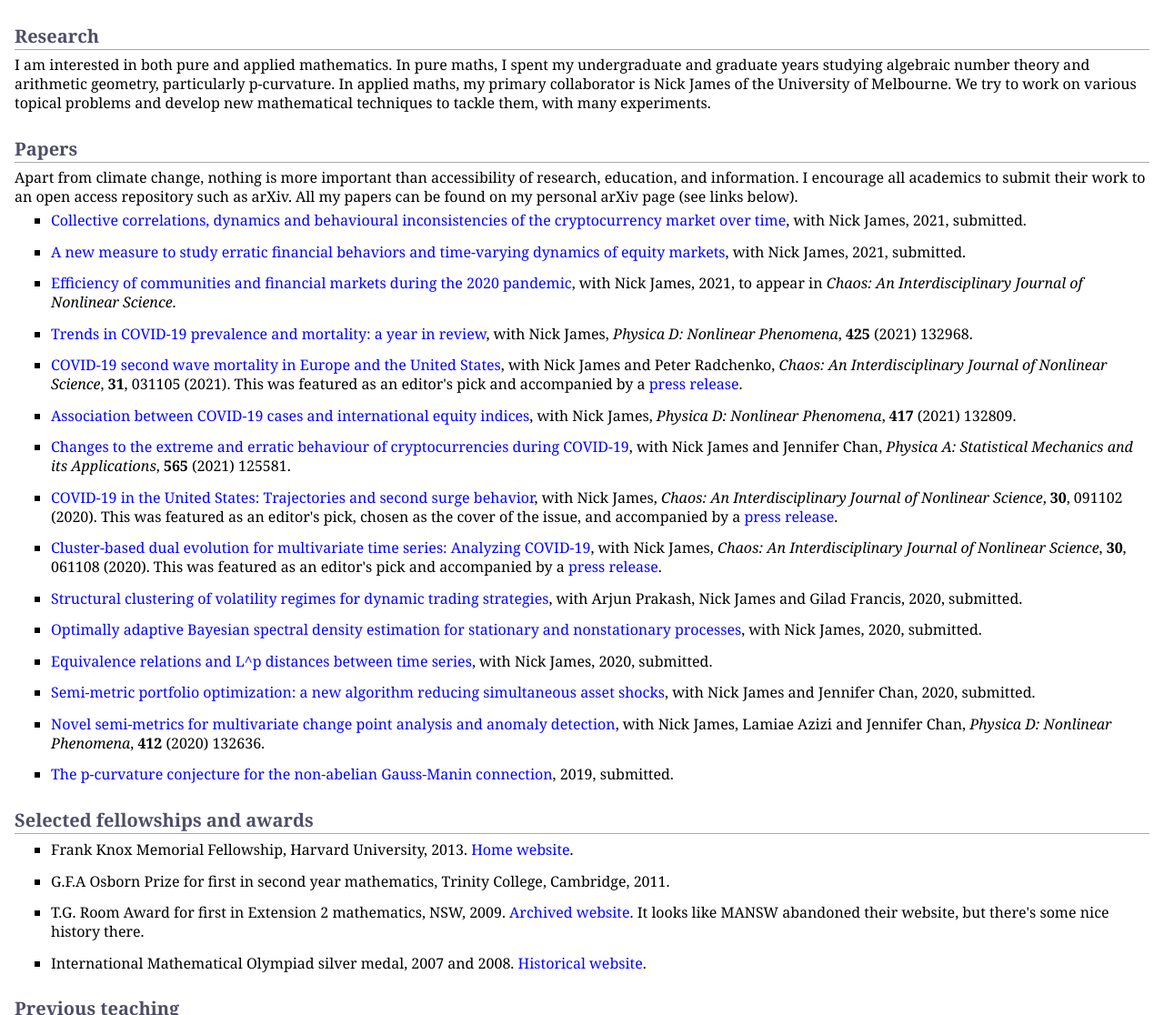
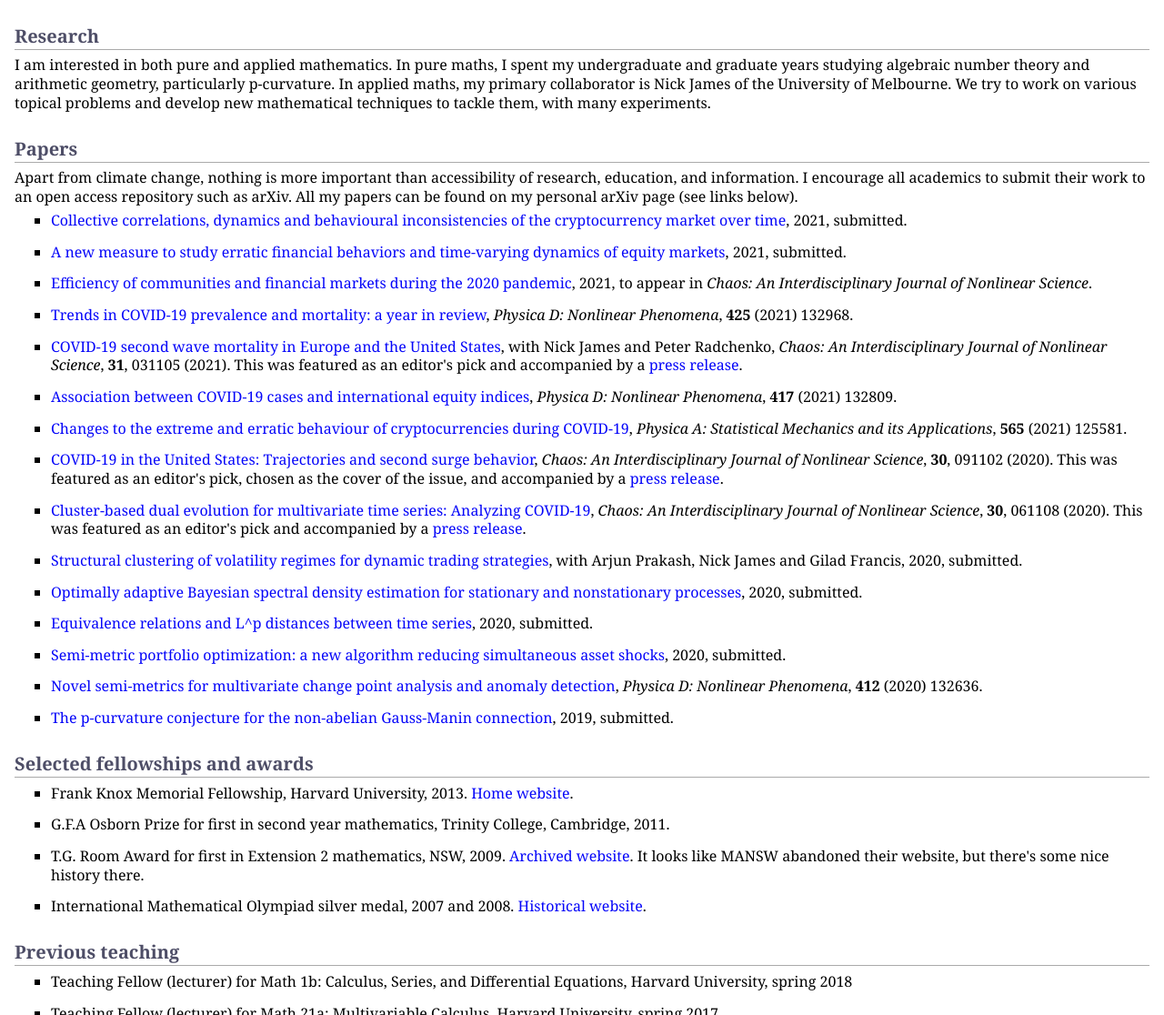
Before and after one commit to MaxMenzies/maxmenzies.com, a Jekyll site: the page index.html, which Jekyll copies as it is, in a window 1280 px wide and 1400 px high, cut to the strip 284-1400 px from the top of the window. Shown: the whole strip at 91% size. Built offline with Jekyll 4.4.1, drawn with Linux system fonts in a browser that asks for light colours.

Commit message:
Update index.html

```diff
--- a/index.html
+++ b/index.html
@@ -42,19 +42,19 @@
 <h2>Papers</h2>
 <p>Apart from climate change, nothing is more important than accessibility of research, education, and information. I encourage all academics to submit their work to an open access repository such as arXiv. All my papers can be found on my personal arXiv page (see links below). </p>
 <ul>
-<li><p><a href="https://arxiv.org/abs/2107.13926">Collective correlations, dynamics and behavioural inconsistencies of the cryptocurrency market over time</a>, with Nick James, 2021, submitted.</p>
+<li><p><a href="https://arxiv.org/abs/2107.13926">Collective correlations, dynamics and behavioural inconsistencies of the cryptocurrency market over time</a>, 2021, submitted.</p>
 </li>
 </ul>
 <ul>
-<li><p><a href="https://arxiv.org/abs/2106.07377">A new measure to study erratic financial behaviors and time-varying dynamics of equity markets</a>, with Nick James, 2021, submitted.</p>
+<li><p><a href="https://arxiv.org/abs/2106.07377">A new measure to study erratic financial behaviors and time-varying dynamics of equity markets</a>, 2021, submitted.</p>
 </li>
 </ul>
 <ul>
-<li><p><a href="https://arxiv.org/abs/2104.02318">Efficiency of communities and financial markets during the 2020 pandemic</a>, with Nick James, 2021, to appear in <i>Chaos: An Interdisciplinary Journal of Nonlinear Science</i>.</p>
+<li><p><a href="https://arxiv.org/abs/2104.02318">Efficiency of communities and financial markets during the 2020 pandemic</a>, 2021, to appear in <i>Chaos: An Interdisciplinary Journal of Nonlinear Science</i>.</p>
 </li>
 </ul>
 <ul>
-<li><p><a href="https://www.sciencedirect.com/science/article/pii/S0167278921001251">Trends in COVID-19 prevalence and mortality: a year in review</a>, with Nick James, <i>Physica D: Nonlinear Phenomena</i>, <b>425</b> (2021) 132968.</p>
+<li><p><a href="https://www.sciencedirect.com/science/article/pii/S0167278921001251">Trends in COVID-19 prevalence and mortality: a year in review</a>, <i>Physica D: Nonlinear Phenomena</i>, <b>425</b> (2021) 132968.</p>
 </li>
 </ul>
 <ul>
@@ -62,19 +62,19 @@
 </li>
 </ul>
 <ul>
-<li><p><a href="https://www.sciencedirect.com/science/article/abs/pii/S0167278920308101">Association between COVID-19 cases and international equity indices</a>, with Nick James, <i>Physica D: Nonlinear Phenomena</i>, <b>417</b> (2021) 132809.</p>
+<li><p><a href="https://www.sciencedirect.com/science/article/abs/pii/S0167278920308101">Association between COVID-19 cases and international equity indices</a>, <i>Physica D: Nonlinear Phenomena</i>, <b>417</b> (2021) 132809.</p>
 </li>
 </ul>
 <ul>
-<li><p><a href="https://www.sciencedirect.com/science/article/pii/S0378437120308797">Changes to the extreme and erratic behaviour of cryptocurrencies during COVID-19</a>, with Nick James and Jennifer Chan, <i>Physica A: Statistical Mechanics and its Applications</i>, <b>565</b> (2021) 125581.</p>
+<li><p><a href="https://www.sciencedirect.com/science/article/pii/S0378437120308797">Changes to the extreme and erratic behaviour of cryptocurrencies during COVID-19</a>, <i>Physica A: Statistical Mechanics and its Applications</i>, <b>565</b> (2021) 125581.</p>
 </li>
 </ul>
 <ul>
-<li><p><a href="https://aip.scitation.org/doi/10.1063/5.0024204">COVID-19 in the United States: Trajectories and second surge behavior</a>, with Nick James, <i>Chaos: An Interdisciplinary Journal of Nonlinear Science</i>, <b>30</b>, 091102 (2020). This was featured as an editor's pick, chosen as the cover of the issue, and accompanied by a <a href="https://publishing.aip.org/publications/latest-content/covid-19-second-wave-for-some-others-remain-in-first-wave/">press release</a>. </p>
+<li><p><a href="https://aip.scitation.org/doi/10.1063/5.0024204">COVID-19 in the United States: Trajectories and second surge behavior</a>, <i>Chaos: An Interdisciplinary Journal of Nonlinear Science</i>, <b>30</b>, 091102 (2020). This was featured as an editor's pick, chosen as the cover of the issue, and accompanied by a <a href="https://publishing.aip.org/publications/latest-content/covid-19-second-wave-for-some-others-remain-in-first-wave/">press release</a>. </p>
 </li>
 </ul>
 <ul>
-<li><p><a href="https://aip.scitation.org/doi/10.1063/5.0013156">Cluster-based dual evolution for multivariate time series: Analyzing COVID-19</a>, with Nick James, <i>Chaos: An Interdisciplinary Journal of Nonlinear Science</i>, <b>30</b>, 061108 (2020). This was featured as an editor's pick and accompanied by a <a href="https://publishing.aip.org/publications/latest-content/countries-group-into-clusters-as-covid-19-outbreak-spreads/">press release</a>.</p>
+<li><p><a href="https://aip.scitation.org/doi/10.1063/5.0013156">Cluster-based dual evolution for multivariate time series: Analyzing COVID-19</a>, <i>Chaos: An Interdisciplinary Journal of Nonlinear Science</i>, <b>30</b>, 061108 (2020). This was featured as an editor's pick and accompanied by a <a href="https://publishing.aip.org/publications/latest-content/countries-group-into-clusters-as-covid-19-outbreak-spreads/">press release</a>.</p>
 </li>
 </ul>
 <ul>
@@ -82,19 +82,19 @@
 </li>
 </ul>
 <ul>
-<li><p><a href="https://arxiv.org/abs/2003.02367">Optimally adaptive Bayesian spectral density estimation for stationary and nonstationary processes</a>, with Nick James, 2020, submitted. </p>
+<li><p><a href="https://arxiv.org/abs/2003.02367">Optimally adaptive Bayesian spectral density estimation for stationary and nonstationary processes</a>, 2020, submitted. </p>
 </li>
 </ul>
 <ul>
-<li><p><a href="https://arxiv.org/abs/2002.02592">Equivalence relations and L^p distances between time series</a>, with Nick James, 2020, submitted.</p>
+<li><p><a href="https://arxiv.org/abs/2002.02592">Equivalence relations and L^p distances between time series</a>, 2020, submitted.</p>
 </li>
 </ul>
 <ul>
-<li><p><a href="https://arxiv.org/abs/2001.09404">Semi-metric portfolio optimization: a new algorithm reducing simultaneous asset shocks</a>, with Nick James and Jennifer Chan, 2020, submitted. </p>
+<li><p><a href="https://arxiv.org/abs/2001.09404">Semi-metric portfolio optimization: a new algorithm reducing simultaneous asset shocks</a>, 2020, submitted. </p>
 </li>
 </ul>
 <ul>
-<li><p><a href="https://www.sciencedirect.com/science/article/pii/S0167278920301482">Novel semi-metrics for multivariate change point analysis and anomaly detection</a>, with Nick James, Lamiae Azizi and Jennifer Chan, <i>Physica D: Nonlinear Phenomena</i>, <b>412</b> (2020) 132636.</p>
+<li><p><a href="https://www.sciencedirect.com/science/article/pii/S0167278920301482">Novel semi-metrics for multivariate change point analysis and anomaly detection</a>, <i>Physica D: Nonlinear Phenomena</i>, <b>412</b> (2020) 132636.</p>
 </li>
 </ul>
 <ul>
```
